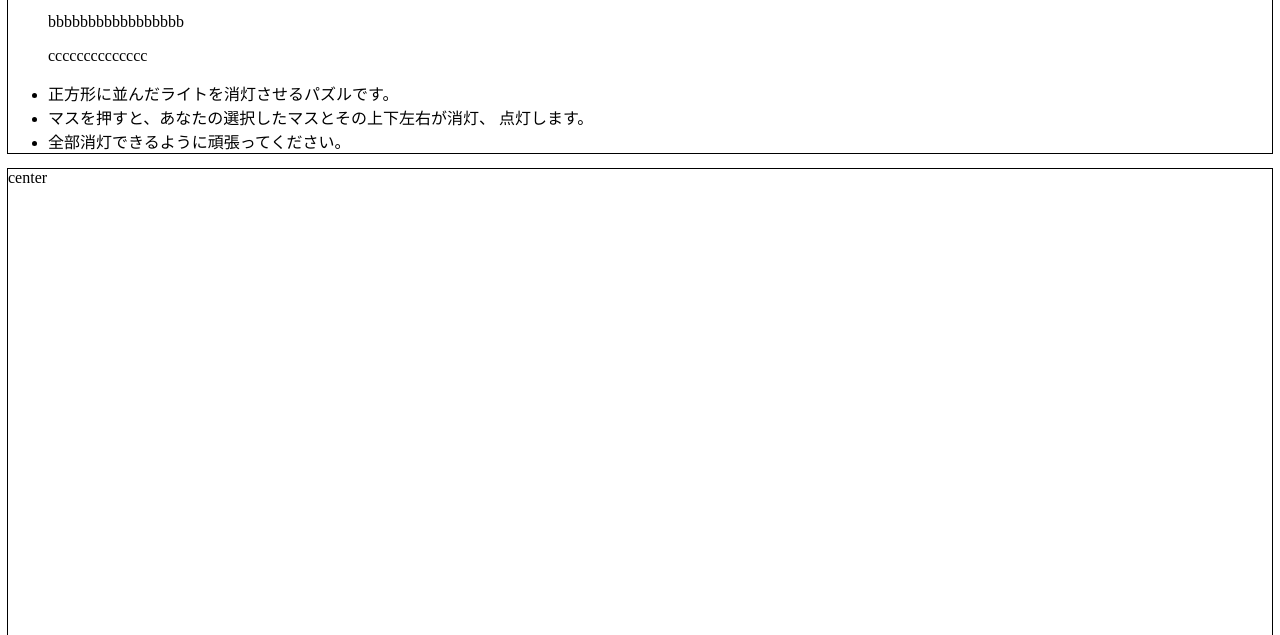
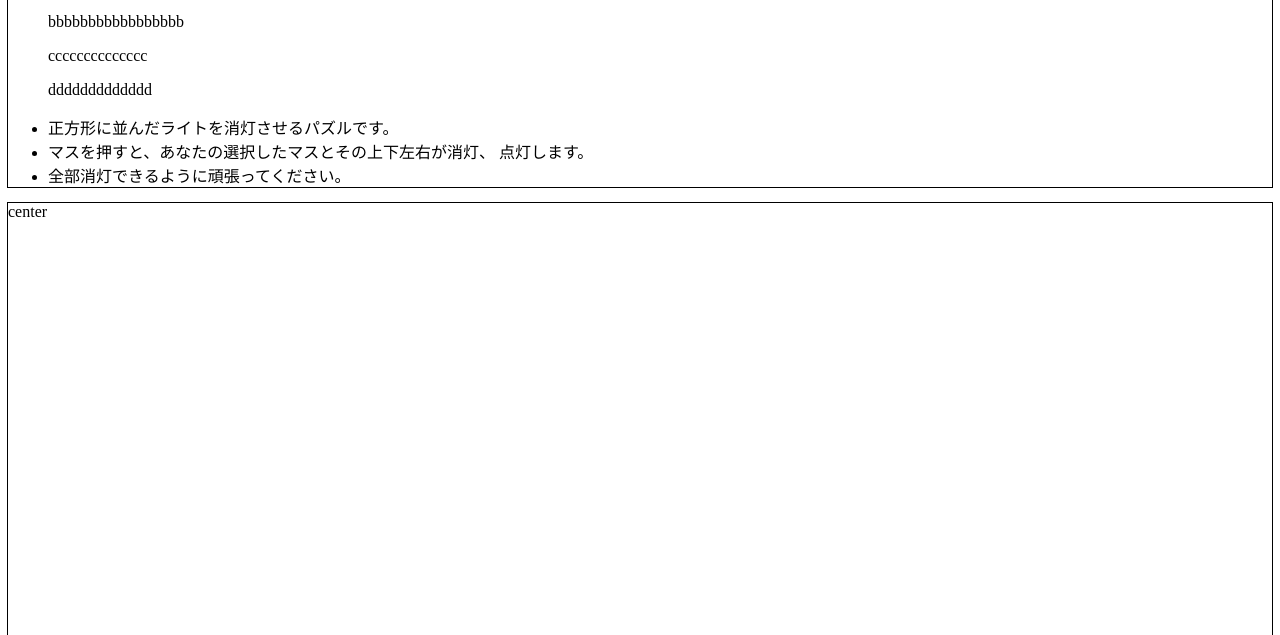
Before and after one commit to eteRnaL198/lightsout, a plain HTML site: page index.html in a window 1280 px wide. Shown: the part 165-800 px from the top of the page. Drawn offline with Linux system fonts and the light colour scheme.

Commit message:
Update index.html
dddd

```diff
--- a/index.html
+++ b/index.html
@@ -16,6 +16,7 @@
     <p>aaaaaaaaaaaaaaaaa</p>
     <p>bbbbbbbbbbbbbbbbb</p>
     <p>cccccccccccccc</p>
+    <p>ddddddddddddd<p>
     <li>正方形に並んだライトを消灯させるパズルです。</li>
     <li>マスを押すと、あなたの選択したマスとその上下左右が消灯、
         点灯します。</li>
```
